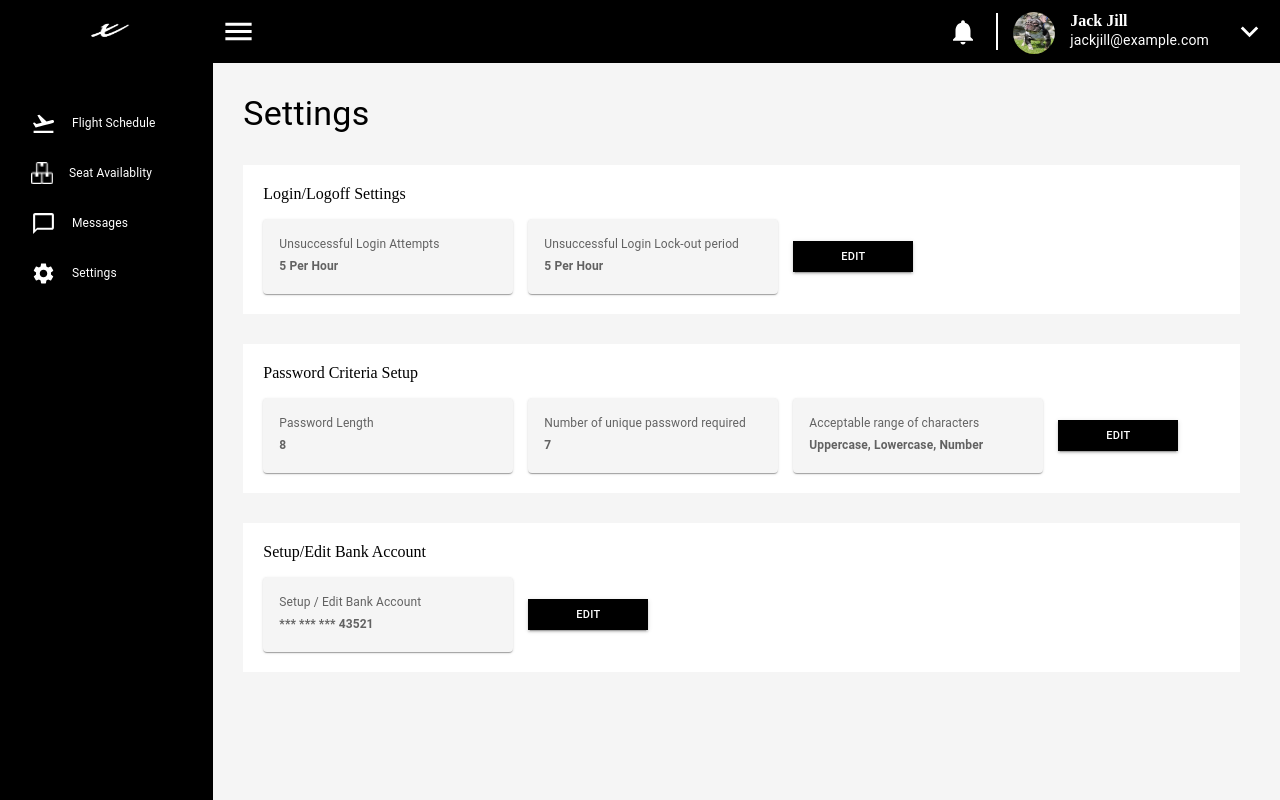
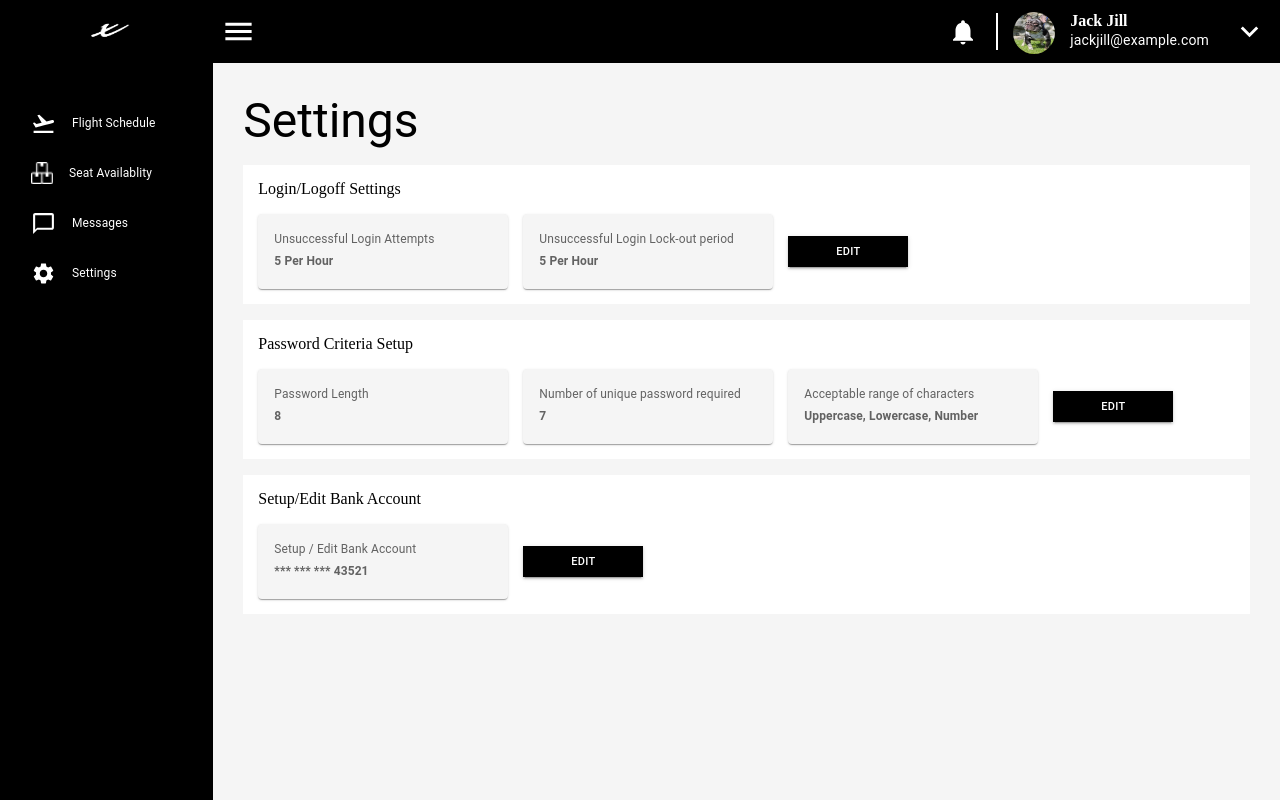
Before and after one commit to maaz-shah47/flight-project, a React (Vite) app: page /dashboard/settings in a window 1280 px wide. Built offline with nearby package versions, Linux system fonts and the light colour scheme.

Commit message:
fix layout issues

```diff
--- a/src/components/CardWrapper.jsx
+++ b/src/components/CardWrapper.jsx
@@ -4,10 +4,9 @@ const styles = {
   cardWrapper: {
     display: 'flex',
     flexDirection: 'column',
-    height: '100%',
-    maxWidth: '95%',
+    maxWidth: '100%',
+    padding: '15px',
     backgroundColor: 'white',
-    padding: '20px'
   }
 }
 
--- a/src/components/dashboard/Dashboard.jsx
+++ b/src/components/dashboard/Dashboard.jsx
@@ -23,15 +23,12 @@ const Dashboard = () => {
       <Grid item sm={2}>
         <Sidebar isOpen={isOpen} />
       </Grid>
-      <Grid item sm={10} sx={{
-        height: '100vh',
-      }}>
+      <Grid item sm={10}>
         <Navbar handleMenuClick={handleMenuClick} />
         <Box sx={{
-          display: 'flex',
-          flexDirection: 'column',
-          gap: '30px',
           padding: '30px',
+          overflow: 'hidden !important',
+          overflowY: 'scroll !important',
         }}>
           {location.pathname === '/dashboard/flights' && <Flights />}
           {location.pathname === '/dashboard/seats' && <Seats />}
--- a/src/components/messages/Messages.jsx
+++ b/src/components/messages/Messages.jsx
@@ -49,9 +49,9 @@ const Messages = () => {
         <Grid container mt={2}>
           <Grid item md={3}>
             <CardWrapper customStyles={{
-              height: '470px',
               overflowY: 'scroll',
               overflowX: 'hidden',
+              height: '380px',
               padding: '20px',
             }}>
               <Box sx={{
@@ -78,8 +78,8 @@ const Messages = () => {
             padding: '0 20px 0 20px',
           }}>
             <CardWrapper customStyles={{
-              height: '470px',
               width: '100% important',
+              height: '380px',
               padding: '20px',
             }}>
               <Chat />
--- a/src/components/settings/Settings.jsx
+++ b/src/components/settings/Settings.jsx
@@ -1,18 +1,17 @@
-import { Box, Typography } from "@mui/material";
+import { Box, Grid, Typography } from "@mui/material";
 import CardWrapper from "../CardWrapper";
 import SettingsCard from "./SettingsCard";
 import ButtonWrapper from "../ButtonWrapper";
 
 const Settings = () => {
   return (
-    <Box sx={{
-      display: 'flex',
-      flexDirection: 'column',
-      gap: '30px',
-    }}>
-      <Typography variant="h4">
+    <Grid container spacing={2}>
+      < Grid item md={12}>
+        <Typography variant="h3">
           Settings
         </Typography>
+      </Grid >
+      <Grid item md={12}>
         <CardWrapper>
           <Typography variant="body">Login/Logoff Settings</Typography>
           <Box sx={{
@@ -26,6 +25,8 @@ const Settings = () => {
             <ButtonWrapper text="Edit" />
           </Box>
         </CardWrapper>
+      </Grid>
+      <Grid item md={12}>
         <CardWrapper>
           <Typography variant="body">Password Criteria Setup</Typography>
           <Box sx={{
@@ -40,6 +41,8 @@ const Settings = () => {
             <ButtonWrapper text="Edit" />
           </Box>
         </CardWrapper>
+      </Grid>
+      <Grid item md={12}>
         <CardWrapper>
           <Typography variant="body">Setup/Edit Bank Account</Typography>
           <Box sx={{
@@ -52,7 +55,8 @@ const Settings = () => {
             <ButtonWrapper text="Edit" />
           </Box>
         </CardWrapper>
-    </Box>
+      </Grid>
+    </Grid >
   )
 }
 
```
Lines whose indentation alone changed are shown as unchanged.
